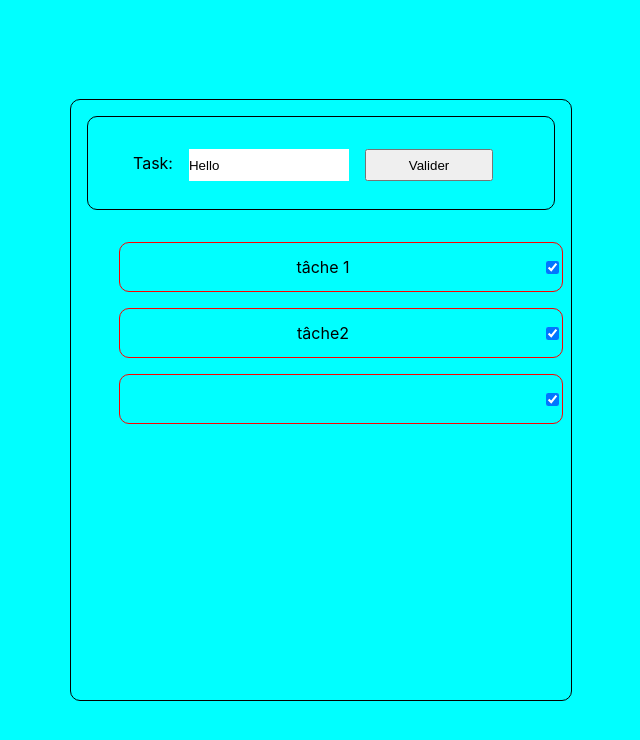
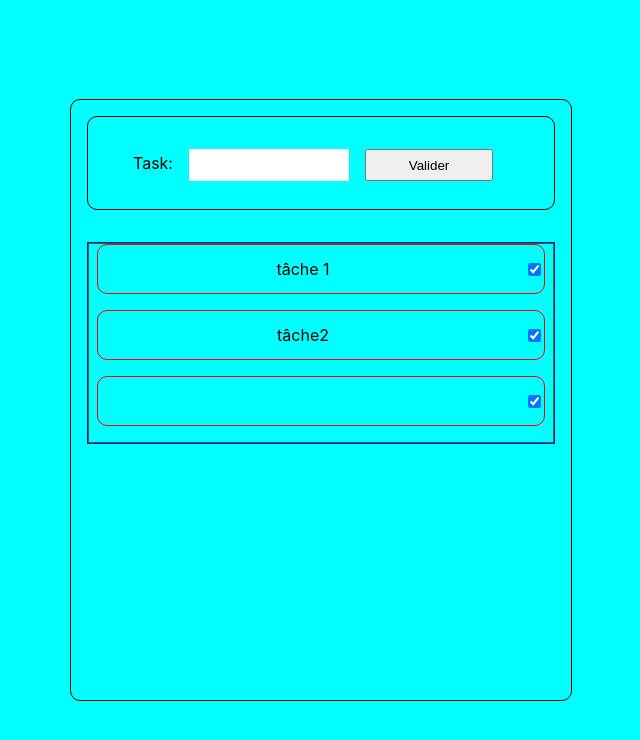
Before and after one commit to vincentferraro/todo-react, a React (Create React App) app: page / in a window 1280 px wide. Shown: the top 740 px of the page, without its empty margins (319-959 px from the left). Built offline with nearby package versions, Linux system fonts and the light colour scheme.

Commit message:
add handleClick function in TodoList

```diff
--- a/src/components/AddTask.js
+++ b/src/components/AddTask.js
@@ -1,18 +1,40 @@
+
 import { Component } from 'react'
 import '../styles/AddTask.css'
 
 class AddTask extends Component {
 
+    constructor(props) {
+        super(props)
+        this.state = {
+            text:''
+        }
 
+        this.handleChange = this.handleChange.bind(this)
+
+
+    }
+
+    handleChange(event) {
+        this.setState({
+                text: event.target.value
+        })
+
+
+
+    }
+    /*handleClick(){
+        console.log(`Button clicked, Task ${this.state.text}`)
+    }*/
 
     render() {
         return (
             <div className="add-task">
                 <label>
                     <span>Task:</span>
-                    <input className="text-input" type="text" value="Hello"/>
+                    <input className="text-input" type="text" onChange={this.handleChange} />
                 </label>
-                <button> Valider</button>
+                <button onClick={()=>{this.props.handleClick(this.state.text)}}> Valider</button>
             </div>
         )
     }
--- a/src/components/TodoList.js
+++ b/src/components/TodoList.js
@@ -1,7 +1,6 @@
 import { Component } from 'react'
 
 import '../styles/todoList.css'
-
 import AddTask from '../components/AddTask'
 import Task from '../components/Task'
 
@@ -9,16 +8,27 @@ class TodoList extends Component{
 
     constructor(props) {
         super(props)
-        this.state = {
-            tasks:["task 1","task2"]
+        this.state={
+            text:''
         }
+        this.handleClick= this.handleClick.bind(this)
     }
+
+    handleClick(value) {
+        this.setState({
+            text:value
+        })
+        console.log('AddTask clicked')
+        console.log(this.state.text)
+    }
+
+
 
 
     render() {
             return (
             <div className="todo-list">
-                <AddTask />
+                    <AddTask handleClick={this.handleClick} />
                 <div className='task-list'>
                     <ul>
                         <Task task="tâche 1" />
--- a/src/styles/todoList.css
+++ b/src/styles/todoList.css
@@ -7,3 +7,19 @@
     border:1px solid black;
     border-radius: 10px;
 }
+.task-list {
+    width: auto;
+    margin: 1rem;
+    border: 1px solid blue;
+    display: flex;
+    flex-direction: column;
+    padding: 0;
+}
+
+ul {
+    margin: 0;
+    padding: 0;
+    border: 1px solid green;
+    display: flex;
+    flex-direction: column;
+}
```
